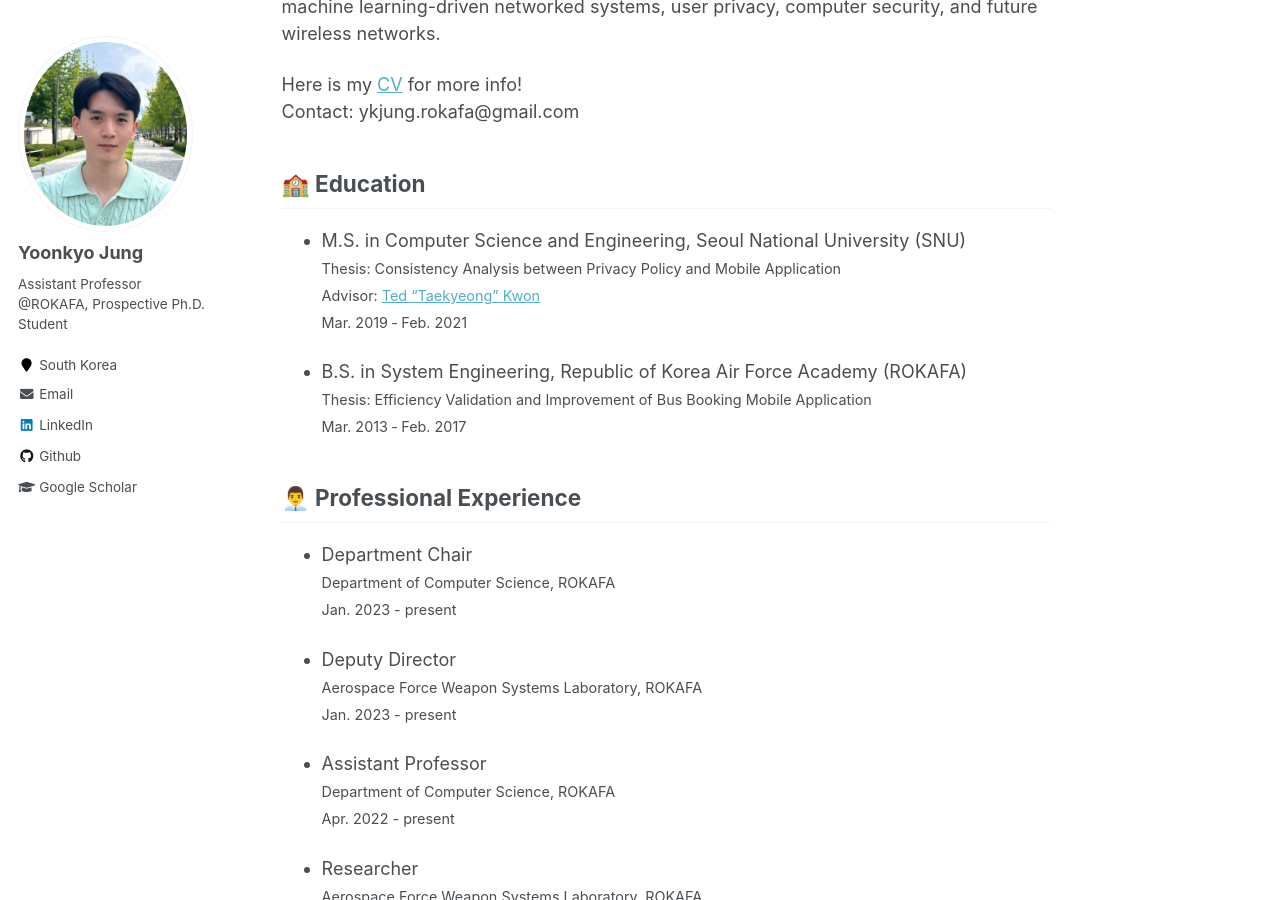
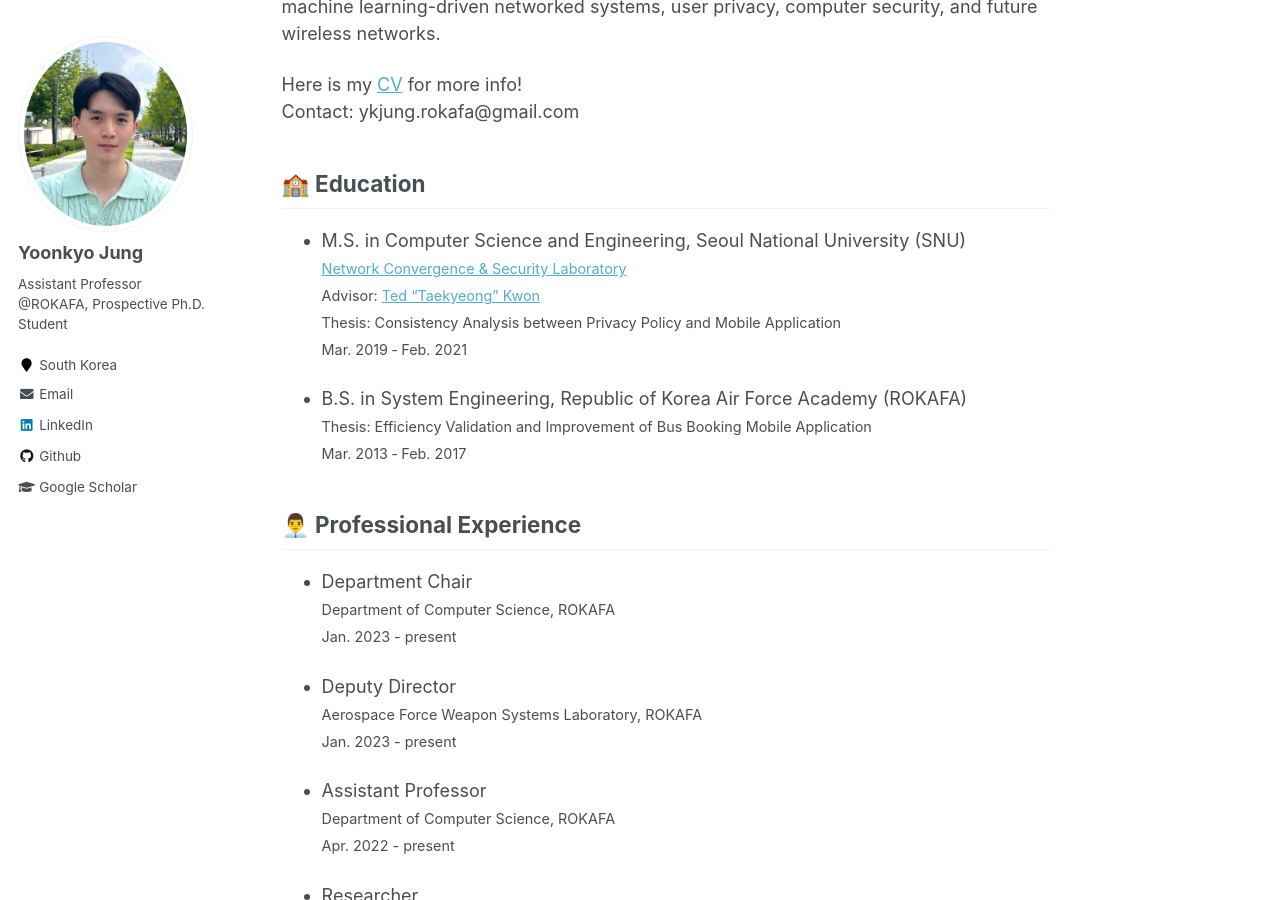
Before and after one commit to Yoonkyo/yoonkyo.github.io, a Jekyll site: the page built from _pages/about.md, in a window 1280 px wide and 900 px high, scrolled down 356 px. Built offline with Jekyll 4.4.1, drawn with Linux system fonts in a browser that asks for light colours; formulas are drawn with MathJax 3.

Commit message:
update info

```diff
--- a/_pages/about.md
+++ b/_pages/about.md
@@ -9,7 +9,7 @@ redirect_from:
 ---
 
 I am a tenure-track assistant professor in the [Department of Computer Science](https://rokaf.airforce.mil.kr/afa/1424/subview.do) at the [Republic of Korea Air Force Academy](https://rokaf.airforce.mil.kr/afa/index.do). Currently, I am looking for a Ph.D. position to continue my career for academic achievements. **My graduate study will be supported by the scholarship of R.O.K Ministry of National Defense.** \\
-I received my M.S. in [Computer Science and Engineering](https://cse.snu.ac.kr/) from [Seoul National University](https://www.snu.ac.kr/), advised by [Ted "Taekyeong" Kwon](https://mmlab.snu.ac.kr/) and B.S. in System Engineering from the Republic of Korea Air Force Academy. My research interests focus on privacy-preserving networks, machine learning-driven networked systems, user privacy, computer security, and future wireless networks.
+I received my M.S. in [Computer Science and Engineering](https://cse.snu.ac.kr/) from [Seoul National University](https://www.snu.ac.kr/), advised by [Ted "Taekyeong" Kwon](https://scholar.google.com/citations?user=ruxWSFsAAAAJ&hl=en) and B.S. in System Engineering from the Republic of Korea Air Force Academy. My research interests focus on privacy-preserving networks, machine learning-driven networked systems, user privacy, computer security, and future wireless networks.
 
 Here is my [CV](/cv_yoonkyo.pdf) for more info! \\
 Contact: ykjung.rokafa@gmail.com
@@ -18,8 +18,9 @@ Contact: ykjung.rokafa@gmail.com
 ------
 * M.S. in Computer Science and Engineering, Seoul National University (SNU)
 <span style="font-size:80%">
+<br>[Network Convergence & Security Laboratory](https://mmlab.snu.ac.kr/)
+<br>Advisor: [Ted "Taekyeong" Kwon](https://scholar.google.com/citations?user=ruxWSFsAAAAJ&hl=en)
 <br>Thesis: Consistency Analysis between Privacy Policy and Mobile Application
-<br>Advisor: [Ted "Taekyeong" Kwon](https://mmlab.snu.ac.kr/)
 <br>Mar. 2019 ‑ Feb. 2021
 </span>
 
@@ -162,8 +163,6 @@ Contact: ykjung.rokafa@gmail.com
 <br>Student Paper Contest, Korea Production and Operation Management Society (KOPOMS), 2016.
 </span>
 
-
-
 🗄 Research Projects
 ------
 * Concept of Optimal Requirements for Air Force Future Basic Trainers
```
Also changed, not shown: 1 other file.
